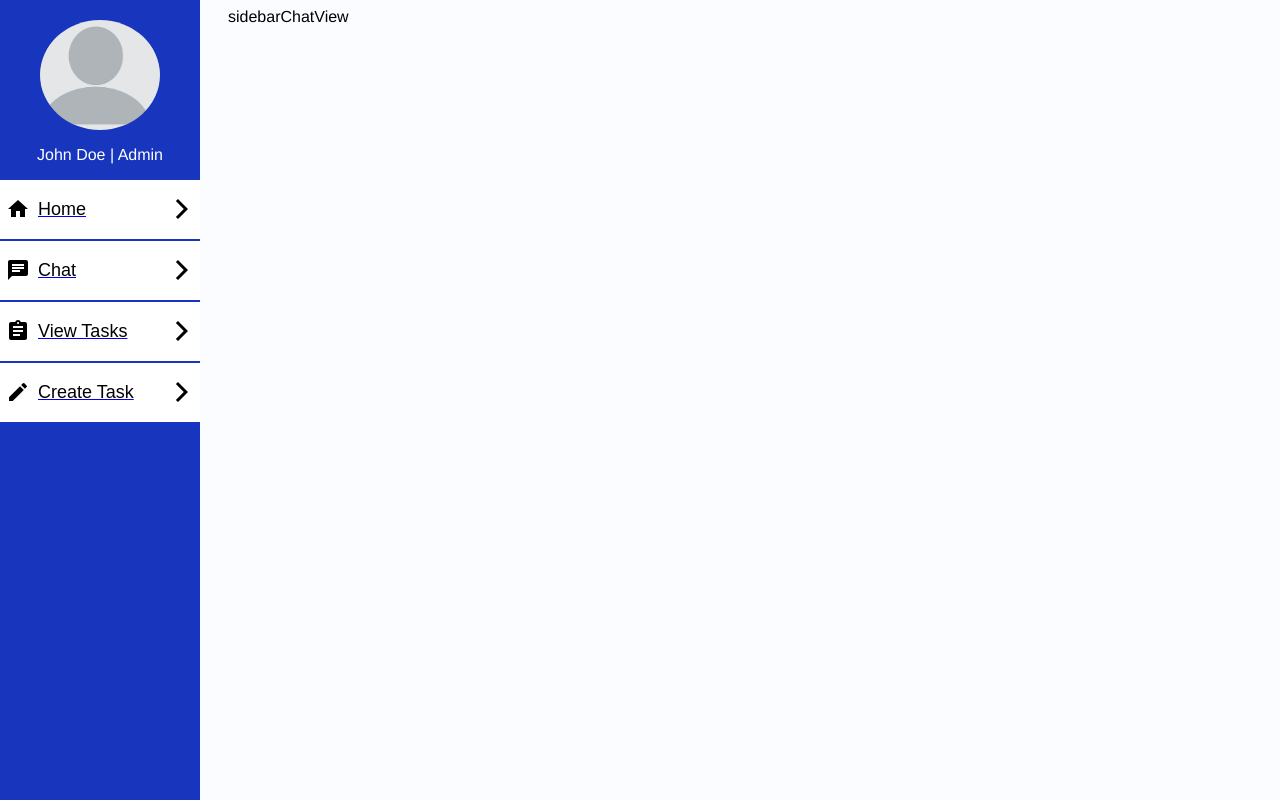
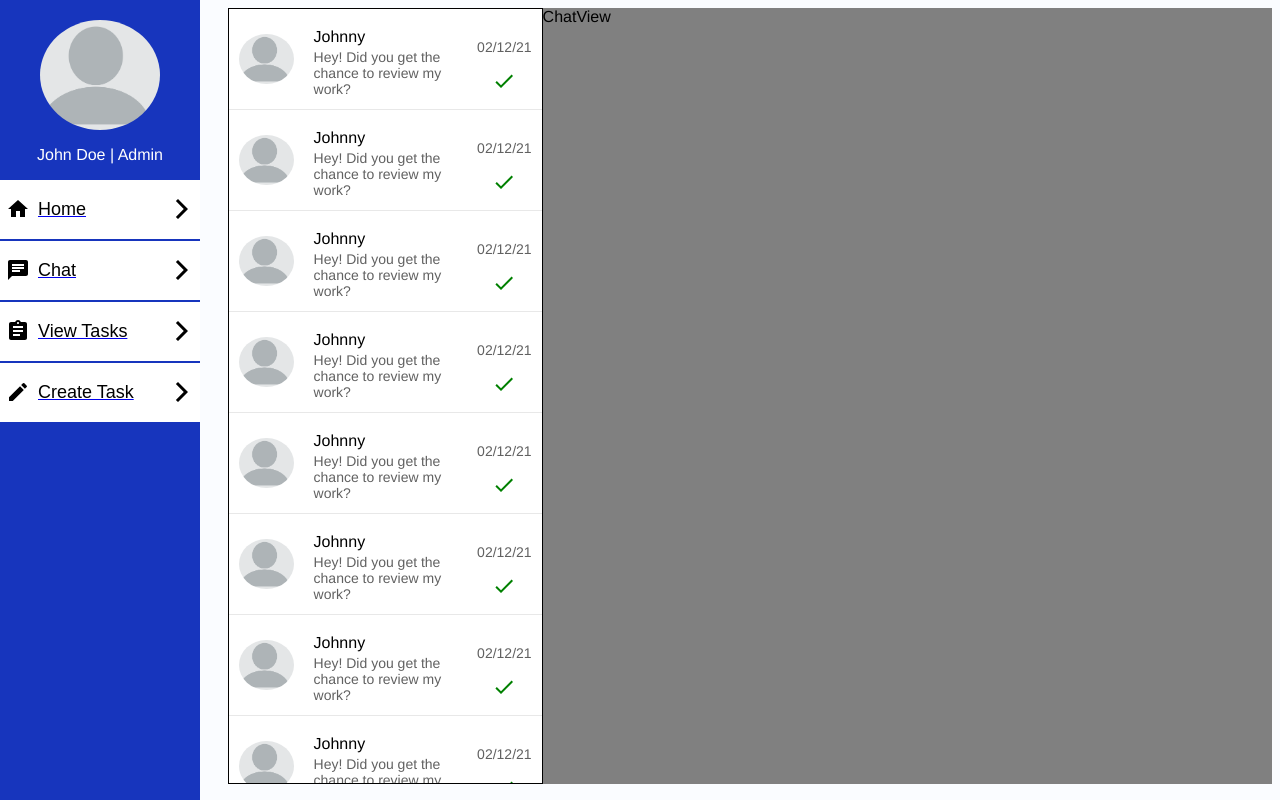
Before and after one commit to SevagSA/Project-Management-Software, a React (Create React App) app in the folder frontend/: page /chat in a window 1280 px wide. Built offline with nearby package versions, Linux system fonts and the light colour scheme.

Commit message:
Designed ChatSidebar component

```diff
--- a/frontend/src/Components/Chat/ChatRoom/Styles.js
+++ b/frontend/src/Components/Chat/ChatRoom/Styles.js
@@ -2,6 +2,8 @@ import styled from "styled-components";
 
 const Wrapper = styled.div`
     display: flex;
+    background-color: grey;
+    height: 97vh;
 `;
 
 const styles = {
--- a/frontend/src/Components/Chat/ChatSidebar/ChatSidebar.js
+++ b/frontend/src/Components/Chat/ChatSidebar/ChatSidebar.js
@@ -1,9 +1,39 @@
-import React from 'react'
+import styles from "./Styles";
+import ChatSidebarMemberCard from "../ChatSidebarMemberCard/ChatSidebarMemberCard";
 
 export default function ChatSidebar() {
+    /** An obj of the latest message the current user has had
+    * with another member. All members that have messaged with
+    * the current user will have this object. This is used to
+    * display in the chat sidbar
+    */
+    const messageAndMember = {
+        "member": {
+            "name": "Johnny",
+            "profile_pic": `${process.env.PUBLIC_URL}/assets/images/profile_page.png`
+        },
+        "message": {
+            "content": "Hey! Did you get the chance to review my work?",
+            "timestamp": "02/12/21",
+            "read": true,
+        },
+    };
     return (
-        <div>
-            sidebar
-        </div>
+        <styles.Wrapper>
+            {/* TODO: for current_users_friends, <ChatSidebarMemberCard /> */}
+            <ChatSidebarMemberCard messageAndMember={messageAndMember} />
+            <ChatSidebarMemberCard messageAndMember={messageAndMember} />
+            <ChatSidebarMemberCard messageAndMember={messageAndMember} />
+            <ChatSidebarMemberCard messageAndMember={messageAndMember} />
+            <ChatSidebarMemberCard messageAndMember={messageAndMember} />
+            <ChatSidebarMemberCard messageAndMember={messageAndMember} />
+            <ChatSidebarMemberCard messageAndMember={messageAndMember} />
+            <ChatSidebarMemberCard messageAndMember={messageAndMember} />
+            <ChatSidebarMemberCard messageAndMember={messageAndMember} />
+            <ChatSidebarMemberCard messageAndMember={messageAndMember} />
+            <ChatSidebarMemberCard messageAndMember={messageAndMember} />
+            <ChatSidebarMemberCard messageAndMember={messageAndMember} />
+            <ChatSidebarMemberCard messageAndMember={messageAndMember} />
+        </styles.Wrapper>
     )
 }
--- a/frontend/src/Components/Chat/ChatSidebar/Styles.js
+++ b/frontend/src/Components/Chat/ChatSidebar/Styles.js
@@ -0,0 +1,13 @@
+import styled from "styled-components";
+
+const Wrapper = styled.div`
+    overflow: scroll;
+    flex: 0.30;
+    border: 1px solid;
+`;
+
+const styles = {
+    Wrapper,
+}
+
+export default styles;
--- /dev/null
+++ b/frontend/src/Components/Chat/ChatSidebarMemberCard/ChatSidebarMemberCard.js
@@ -0,0 +1,34 @@
+import styles from "./Styles";
+import CheckIcon from '@material-ui/icons/Check';
+
+export default function ChatSidebarMemberCard({ messageAndMember }) {
+    const hasRead = messageAndMember.message.read;
+    // const messageAndMember = {
+    //     "member": {
+    //         "name": "Johnny",
+    //         "profile_pic": `${process.env.PUBLIC_URL}/assets/images/profile_page.png`
+    //     },
+    //     "message": {
+    //         "content": "Hey! Did you get the chance to review my work?",
+    //         "timestamp": "02/12/21",
+    //         "read": true,
+    //     },
+    // };
+    return (
+        <styles.Wrapper>
+            <styles.ProfilePic src={messageAndMember.member.profile_pic} />
+            <styles.ContentHolder>
+                <styles.ChatTitle>{messageAndMember.member.name}</styles.ChatTitle>
+                <styles.LatestMessage>
+                    {messageAndMember.message.content}
+                </styles.LatestMessage>
+            </styles.ContentHolder>
+            <styles.ChatInfoHolder>
+                <styles.ChatTimestamp>
+                    {messageAndMember.message.timestamp}
+                </styles.ChatTimestamp>
+                <CheckIcon style={{ color: (hasRead ? "green" : "grey") }} />
+            </styles.ChatInfoHolder>
+        </styles.Wrapper>
+    )
+}
--- /dev/null
+++ b/frontend/src/Components/Chat/ChatSidebarMemberCard/Styles.js
@@ -0,0 +1,57 @@
+import styled from "styled-components";
+
+const Wrapper = styled.div`
+    display: flex;
+    height: 100px;
+    justify-content: center;
+    align-items: center;
+    background-color: white;
+    padding: 0px 10px;
+    border-bottom: 1px solid #e8e8e8;
+`;
+
+const ProfilePic = styled.img`
+    height: 50px;
+    border-radius: 50%;
+    margin-right: 20px;
+`;
+
+const ContentHolder = styled.div`
+    flex: 1;
+`;
+
+const ChatTitle = styled.h4`
+    font-weight: 500;
+    margin-bottom: 0px;
+`;
+
+const LatestMessage = styled.p`
+    margin-top: 3px;
+    font-size: 14px;
+    color: #616161;
+`;
+
+const ChatInfoHolder = styled.div`
+    display: flex;
+    flex-direction: column;
+    align-items: center;
+    justify-content: center;
+`;
+
+const ChatTimestamp = styled.p`
+    color: #616161;
+    font-size: 14px;
+`;
+
+
+const styles = {
+    Wrapper,
+    ProfilePic,
+    ContentHolder,
+    ChatTitle,
+    LatestMessage,
+    ChatInfoHolder,
+    ChatTimestamp,
+}
+
+export default styles;
--- a/frontend/src/Components/Chat/ChatView/ChatView.js
+++ b/frontend/src/Components/Chat/ChatView/ChatView.js
@@ -1,9 +1,9 @@
-import React from 'react'
+import styles from "./Styles";
 
 export default function ChatView() {
     return (
-        <div>
+        <styles.Wrapper>
             ChatView
-        </div>
+        </styles.Wrapper>
     )
 }
--- a/frontend/src/Components/Chat/ChatView/Styles.js
+++ b/frontend/src/Components/Chat/ChatView/Styles.js
@@ -0,0 +1,11 @@
+import styled from "styled-components";
+
+const Wrapper = styled.div`
+    flex: 0.70;
+`;
+
+const styles = {
+    Wrapper,
+}
+
+export default styles;
--- a/frontend/src/Components/Nav/SidebarNav/SidebarNav.js
+++ b/frontend/src/Components/Nav/SidebarNav/SidebarNav.js
@@ -12,7 +12,7 @@ export default function SidebarNav() {
     return (
         <styles.SidebarNavWrapper>
             <styles.SidebarNavProfileHolder>
-                <styles.ProfileImg src={`${process.env.PUBLIC_URL}/assets/images/profile_page.png`} />
+                <styles.ProfilePic src={`${process.env.PUBLIC_URL}/assets/images/profile_page.png`} />
                 <styles.Username>John Doe | Admin</styles.Username>
             </styles.SidebarNavProfileHolder>
             <Link exact to="/"><SidebarNavItem itemTitle={"Home"} icon={<HomeIcon />} /></Link>
--- a/frontend/src/Components/Nav/SidebarNav/Styles.js
+++ b/frontend/src/Components/Nav/SidebarNav/Styles.js
@@ -21,7 +21,7 @@ const SidebarNavProfileHolder = styled.div`
     justify-content: center;
 `;
 
-const ProfileImg = styled.img`
+const ProfilePic = styled.img`
     border-radius: 50%;
     width: 60%;
     height: 60%;
@@ -34,7 +34,7 @@ const Username = styled.p`
 const styles = {
     SidebarNavWrapper,
     SidebarNavProfileHolder,
-    ProfileImg,
+    ProfilePic,
     Username
 };
 
--- a/frontend/src/Components/Widgets/ProfileCard/ProfileCard.js
+++ b/frontend/src/Components/Widgets/ProfileCard/ProfileCard.js
@@ -5,7 +5,7 @@ export default function ProfileCard({ member }) {
         <styles.Wrapper>
 
             <styles.PictureAndActionHolder>
-                <styles.Picture src={`${process.env.PUBLIC_URL}/assets/images/profile_page.png`} />
+                <styles.ProfilePic src={`${process.env.PUBLIC_URL}/assets/images/profile_page.png`} />
                 <styles.ActionBtn>Chat</styles.ActionBtn>
             </styles.PictureAndActionHolder>
 
--- a/frontend/src/Components/Widgets/ProfileCard/Styles.js
+++ b/frontend/src/Components/Widgets/ProfileCard/Styles.js
@@ -18,7 +18,7 @@ const PictureAndActionHolder = styled.div`
     align-items: center;
 `;
 
-const Picture = styled.img`
+const ProfilePic = styled.img`
     border-radius: 50%;
     height: 200px;
     width: 200px;
@@ -91,7 +91,7 @@ const NumberTxt = styled.p`
 const styles = {
     Wrapper,
     PictureAndActionHolder,
-    Picture,
+    ProfilePic,
     ActionBtn,
     ProfileInfoHolder,
     ProfileOverviewHolder,
```
